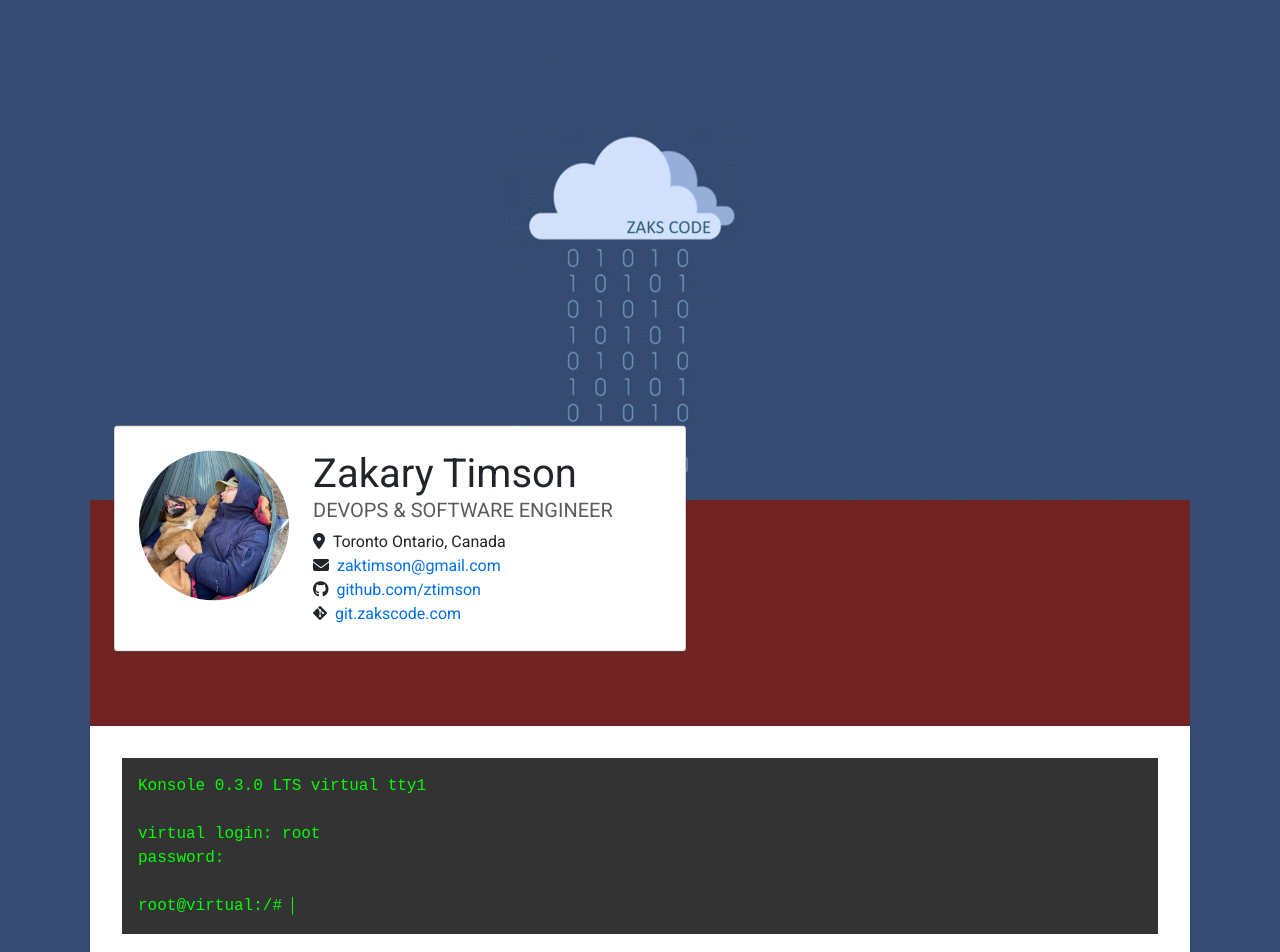
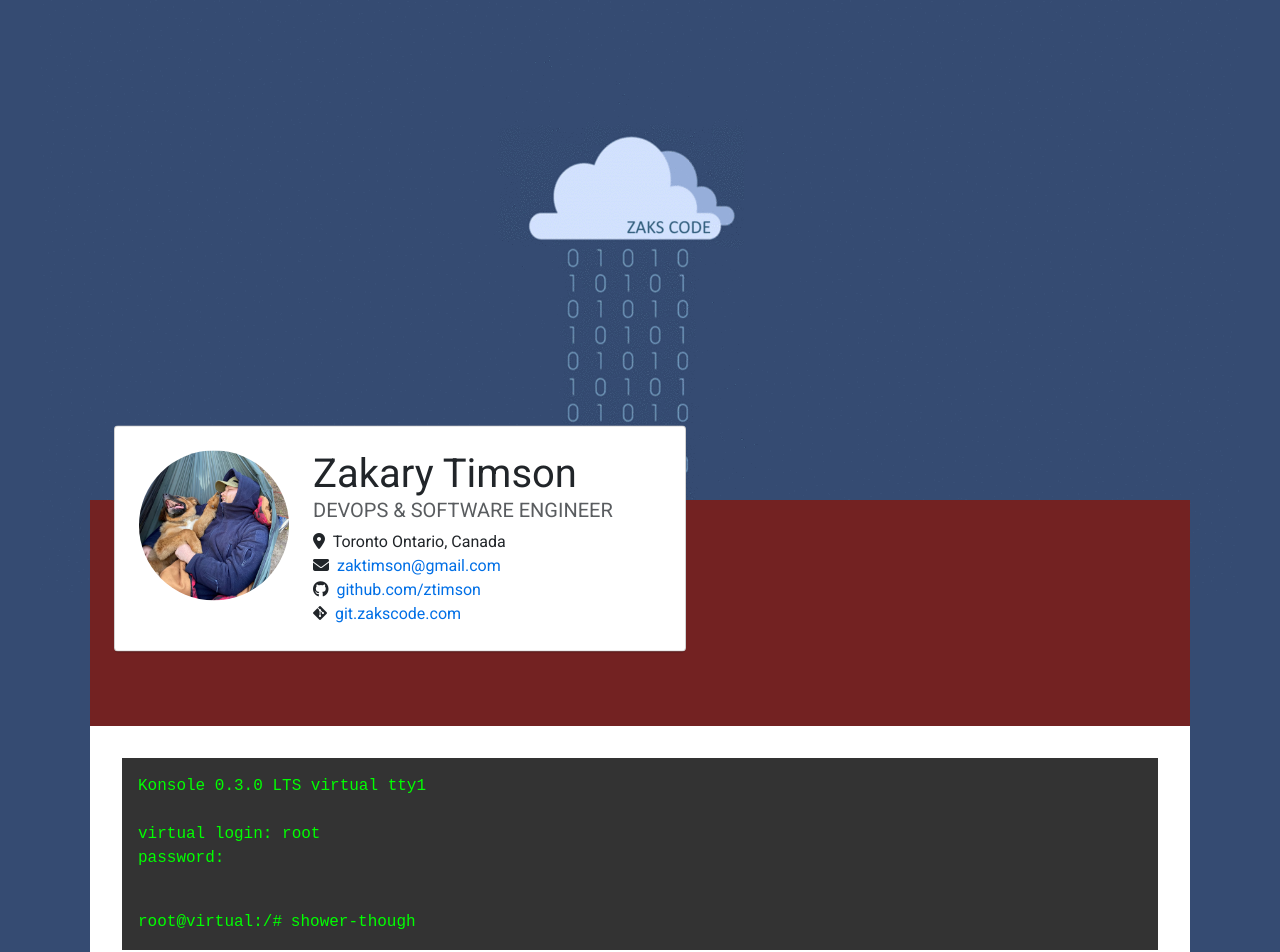
Before and after one commit to ztimson/zakscode, a Vue app: page / in a window 1280 px wide. Shown: the top 952 px of the page. Built offline with nearby package versions, Linux system fonts and the light colour scheme; no server answers.

Commit message:
Updated konsole

```diff
--- a/src/components/konsole.vue
+++ b/src/components/konsole.vue
@@ -1,9 +1,30 @@
 <script setup lang="ts">
 import '../misc/konsole';
-import {onMounted} from 'vue';
+import {onMounted, ref} from 'vue';
 
-onMounted(() => {
-	(<any>window).cli?.build('#konsole');
+const animate = ref(true);
+
+function sleep(time: number) {
+	return new Promise(res => setTimeout(res, time));
+}
+
+async function showerThought(s=10000) {
+	if(!animate.value) return;
+	await (<any>window).cli.type('shower-thought');
+	if(!animate.value) return;
+	await sleep(s);
+	if(!animate.value) return;
+	await(<any>window).cli.type('clear');
+}
+
+onMounted(async () => {
+	(<any>window).cli.build('#konsole');
+	while(animate) {
+		if(!animate.value) break;
+		await sleep(3000);
+		if(!animate.value) break;
+		await showerThought();
+	}
 });
 </script>
 
@@ -21,7 +42,6 @@ onMounted(() => {
 		color: #0f0;
 
 		.cli-stdout-line {
-			margin: 0;
 			padding: 0;
 			min-height: 1.25rem;
 		}
@@ -45,42 +65,11 @@ onMounted(() => {
 			color: #0f0;
 			flex-grow: 1;
 			padding: 0;
-
-			animation: blink-empty 1s infinite linear;
-			background-image: linear-gradient(#0f0, #0f0);
-			background-position: 1px  center;
-			background-repeat: no-repeat;
-			background-size: 1px 1.1em;
-
-			&:focus {
-				background-image: none;
-			}
 		}
 	}
-}
-
-.hidden-label {
-	border: 0;
-	padding: 0;
-	margin: 0;
-	position: absolute !important;
-	height: 1px;
-	width: 1px;
-	overflow: hidden;
-	clip: rect(1px 1px 1px 1px); /* IE6, IE7 - a 0 height clip, off to the bottom right of the visible 1px box */
-	clip: rect(1px, 1px, 1px, 1px); /*maybe deprecated but we need to support legacy browsers */
-	clip-path: inset(50%); /*modern browsers, clip-path works inwards from each corner*/
-	white-space: nowrap; /* added line to stop words getting smushed together (as they go onto seperate lines and some screen readers do not understand line feeds as a space */
-}
-
-@keyframes blink-empty {
-	0% {background-size: 1px 1.1em;}
-	50% {background-size: 1px 1.1em;}
-	51% {background-size: 0 1.1em;}
-	100% {background-size: 0 1.1em;}
 }
 </style>
 
 <template>
-	<div id="konsole"></div>
+	<div id="konsole" @click="animate = false"></div>
 </template>
--- a/src/misc/konsole.js
+++ b/src/misc/konsole.js
@@ -36,7 +36,6 @@ window.cli = {
 		window.cli._input.addEventListener('keyup', (e) => {
 			if(e.key == "Enter") {
 				window.cli.disable();
-				window.cli.stdOut(`${window.cli.prompt()} ${window.cli._input.value}`);
 				if(!!window.cli._input.value) {
 					window.cli._history.push(window.cli._input.value);
 					window.cli._index = window.cli._history.length;
@@ -108,22 +107,22 @@ window.cli = {
 		p.innerText = text;
 		window.cli._output.appendChild(p);
 	},
-	stdIn:(command) => {
+	stdIn:(command, silent=false) => {
 		(Array.isArray(command) ? command.join(' ') : command).split(';').filter(c => !!c).forEach(c => {
 			const parts = c.match(/(?:[^\s"]+|"[^"]*")+/g);
 			if(!parts) return;
 
 			const exec = window.cli.exec[parts[0]];
 			if(!exec?.run) {
-				window.cli.stdErr(`${parts[0]}: command not found`);
+				window.cli.stdErr(`${window.cli.prompt()} ${command}\n${parts[0]}: command not found`);
 			} else {
 				try {
 					const args = parts.slice(1).map(a => (a[0] == '"' || a[0] == "'") ? a.slice(1, -1) : a);
 					const out = exec.run(args);
-					if(!!out) window.cli.stdOut(out);
+					if(!!out && !silent) window.cli.stdOut(`${window.cli.prompt()} ${command}\n${out}`);
 				} catch(err) {
 					console.error(err);
-					window.cli.stdErr(err.message || `${parts[0]}: exited with a non-zero status`);
+					window.cli.stdErr(`${window.cli.prompt()} ${command}\n${err.message || `${parts[0]}: exited with a non-zero status`}`);
 				}
 			}
 		});
@@ -134,6 +133,24 @@ window.cli = {
 		p[html ? 'innerHTML' : 'innerText'] = text;
 		window.cli._output.appendChild(p);
 	},
+	type: (text, speed=150) => {
+		let counter = 0;
+		return new Promise(res => {
+			let typing = setInterval(() => {
+				if(counter < text.length) {
+					window.cli._input.value += text[counter];
+				} else {
+					clearInterval(typing);
+					setTimeout(() => {
+						window.cli.stdIn(text);
+						window.cli._input.value = '';
+						res();
+					}, 750);
+				}
+				counter++;
+			}, speed);
+		});
+	}
 };
 
 window.cli.exec['banner'] = {
@@ -173,6 +190,17 @@ window.cli.exec['clear'] = {
 		window.cli._output.innerHTML = '';
 	}
 }
+window.cli.exec['date'] = {
+	autocomplete: () => {
+		return [];
+	},
+	help: () => {
+		return 'Get current date & time';
+	},
+	run: args => {
+		return (new Date()).toLocaleString();
+	}
+}
 window.cli.exec['echo'] = {
 	autocomplete: () => {
 		return [];
@@ -207,7 +235,7 @@ window.cli.exec['help'] = {
 	},
 	run: args => {
 		return `Konsole v${window.cli.version} - A prototype bash emulator written by Zakary Timson\n\n` +
-			Object.keys(window.cli.exec).map(command => `${command} - ${window.cli.exec[command].help()}`).join('\n') + '\n\n';
+			Object.keys(window.cli.exec).map(command => `${command} - ${window.cli.exec[command].help()}`).join('\n');
 	}
 }
 window.cli.exec['hostname'] = {
--- a/src/views/Home.vue
+++ b/src/views/Home.vue
@@ -60,7 +60,7 @@ fetch('https://git.zakscode.com/api/v1/repos/search', {
 			<hr class="mb-4">
 			<img alt="Childhood" src="/childhood.jpg" height="150px" width="auto" class="float-end m-3 m-md-0 ml-md-3" style="border-radius: 50%;">
 			<p>Zak Timson is a software engineer with over 10 years of professional experience. Zak has had a love for computers since he was born & taught himself to code at the age of 13. Since then, he has gone to school for computer science & has worked for both small businesses and large corporations as a developer and team lead.</p>
-			<p>Zak specializes in full-stack web development & server infrastructure, and primarily works on large enterprise grade "Software as a service" (SaaS) products. As a software architect & team lead he is able to work with businesses to create a road map of their needs, build enterprise grade software solutions that meet those needs & work with clients to host & deliver automatic updates at scale using continuous integration.</p>
+			<p>Zak specializes in full-stack web development, DevOps & cloud/server infrastructure, and primarily works on large enterprise grade "Software as a service" (SaaS) products. As a software architect & team lead he is able to work with businesses to create a road map of their needs, build enterprise grade software solutions that meet those needs & work with clients to host & deliver automatic updates at scale using continuous integration.</p>
 
 			<div class="mt-4">
 				<h4 class="mb-3 text-muted">CSV & References</h4>
```
